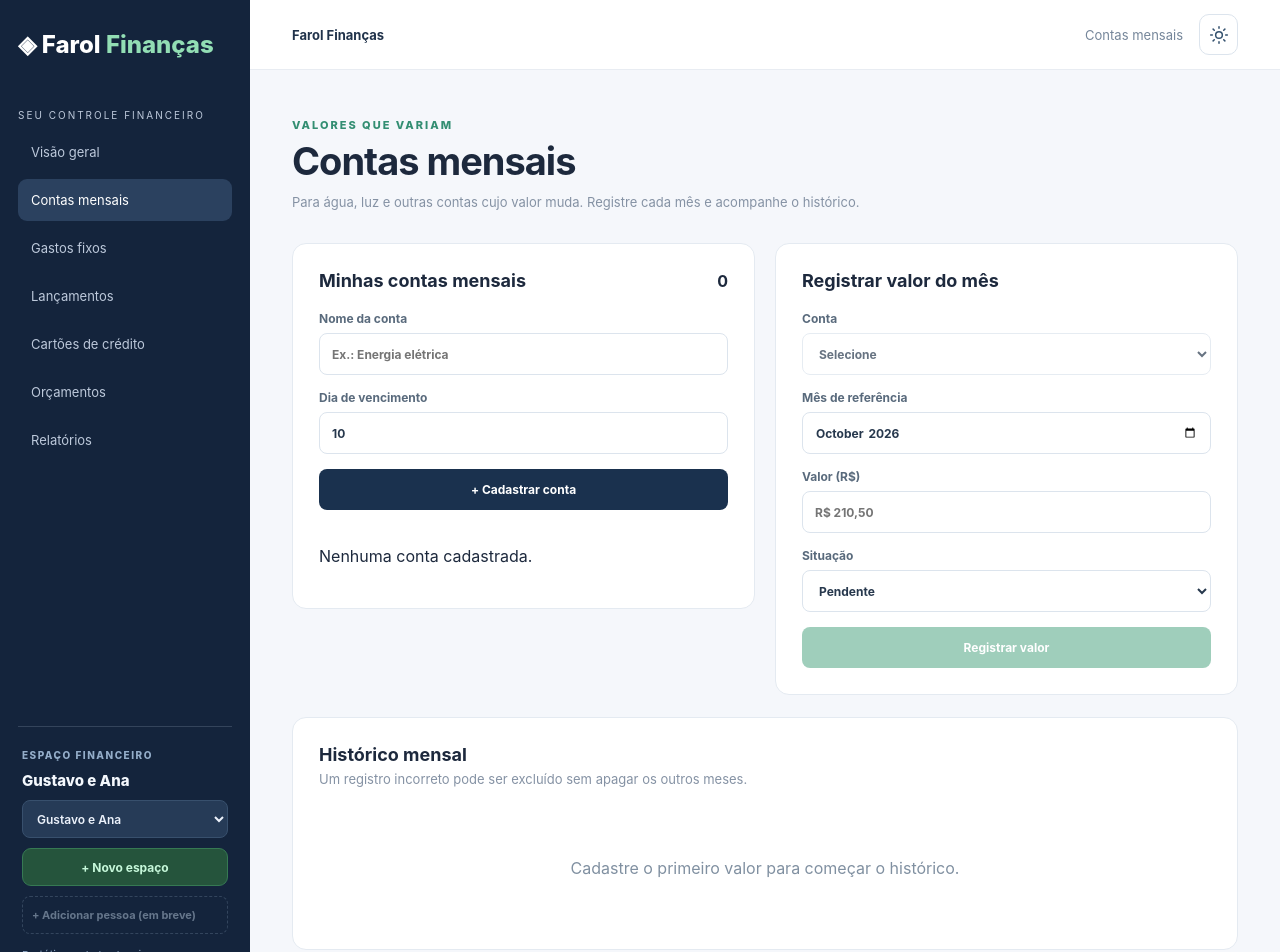
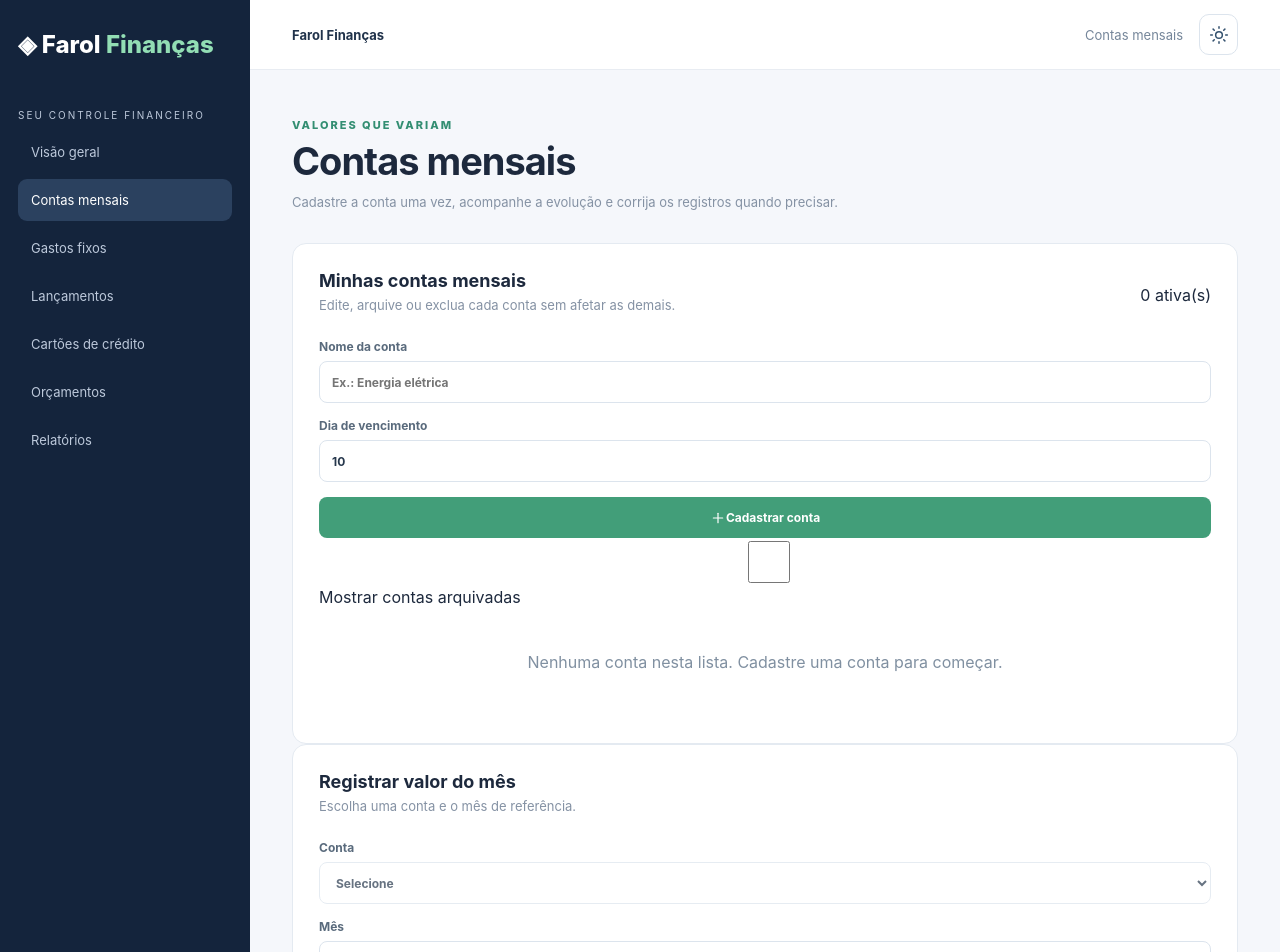
Before and after one commit to GutoSwan/farol-financas, a Vue app: page /contas-mensais in a window 1280 px wide. Shown: the top 952 px of the page. Built offline with nearby package versions, Linux system fonts and the light colour scheme.

Commit message:
feat: contas mensais verticais com editar arquivar excluir e histórico

```diff
--- a/src/presentation/pages/BillsPage.vue
+++ b/src/presentation/pages/BillsPage.vue
@@ -1,29 +1,39 @@
 <script setup lang="ts">
 import { computed, ref, watch } from 'vue'
 import MoneyInput from '../components/MoneyInput.vue'
+import UiIcon from '../components/UiIcon.vue'
 import { useBills } from '../composables/useBills'
 import { parseBRLToCents, formatBRL } from '../../domain/value-objects/Money'
 import { changePercentage, getPreviousEntry } from '../../domain/services/billAnalytics'
 import { currentYearMonth, formatYearMonth } from '../../shared/date'
 import type { MonthlyBillEntry } from '../../domain/entities/MonthlyBillEntry'
+import type { RecurringBill } from '../../domain/entities/RecurringBill'
 
-const { bills, entries, error, addBill, saveEntry, deleteEntry } = useBills()
-const name = ref('')
-const dueDay = ref(10)
+const { bills, entries, error, addBill, saveEntry, deleteEntry, updateBill, setBillActive, removeBill } = useBills()
+const newName = ref('')
+const newDueDay = ref(10)
 const selectedId = ref('')
+const showArchived = ref(false)
+const editing = ref(false)
+const editName = ref('')
+const editDueDay = ref(10)
 const month = ref(currentYearMonth())
 const amount = ref('')
 const status = ref<'paid' | 'pending'>('pending')
 const message = ref('')
 const localError = ref('')
 
+const visibleBills = computed(() => bills.value.filter((bill) => bill.active || showArchived.value))
+const selected = computed(() => bills.value.find((bill) => bill.id === selectedId.value))
 const history = computed(() => entries.value.filter((entry) => entry.billId === selectedId.value)
   .sort((a, b) => b.yearMonth.localeCompare(a.yearMonth)))
 const current = computed(() => history.value.find((entry) => entry.yearMonth === month.value))
 const previous = computed(() => getPreviousEntry(entries.value, selectedId.value, month.value))
 
-watch(bills, (items) => {
-  if (!items.some((item) => item.id === selectedId.value)) selectedId.value = items[0]?.id ?? ''
+watch([bills, showArchived], () => {
+  if (!visibleBills.value.some((item) => item.id === selectedId.value)) {
+    selectedId.value = visibleBills.value[0]?.id ?? ''
+  }
 }, { immediate: true })
 
 watch([selectedId, month, current], () => {
@@ -32,40 +42,75 @@ watch([selectedId, month, current], () => {
   localError.value = ''
 }, { immediate: true })
 
+watch(selectedId, () => { editing.value = false; message.value = '' })
+
+function notify(messageText: string): void {
+  message.value = messageText
+  localError.value = ''
+}
+
 function create(): void {
   message.value = ''
-  const id = addBill(name.value, Number(dueDay.value))
+  const id = addBill(newName.value, Number(newDueDay.value))
   if (id) {
+    showArchived.value = false
     selectedId.value = id
-    name.value = ''
-    dueDay.value = 10
-    message.value = 'Conta cadastrada.'
+    newName.value = ''
+    newDueDay.value = 10
+    notify('Conta cadastrada com sucesso.')
   }
 }
 
 function record(): void {
+  message.value = ''
   localError.value = ''
-  message.value = ''
   try {
     if (saveEntry(selectedId.value, month.value, parseBRLToCents(amount.value), status.value)) {
-      message.value = 'Valor mensal salvo com sucesso.'
+      notify('Valor mensal salvo com sucesso.')
     }
   } catch (cause) {
     localError.value = cause instanceof Error ? cause.message : 'Valor inválido.'
   }
 }
 
-function removeMonthlyEntry(entry: MonthlyBillEntry): void {
-  const billName = bills.value.find((bill) => bill.id === entry.billId)?.name ?? 'Esta conta'
-  const confirmed = window.confirm(
-    `Excluir o registro de "${billName}" de ${formatYearMonth(entry.yearMonth)} (${formatBRL(entry.amountCents)})?\n\nSomente este mês será excluído. Os demais meses e o cadastro da conta permanecerão.`
+function editBill(bill: RecurringBill): void {
+  selectedId.value = bill.id
+  editName.value = bill.name
+  editDueDay.value = bill.dueDay
+  editing.value = true
+}
+
+function saveBillEdit(): void {
+  if (!selected.value) return
+  if (updateBill(selected.value.id, editName.value, Number(editDueDay.value))) {
+    editing.value = false
+    notify('Nome e vencimento atualizados.')
+  }
+}
+
+function archiveBill(bill: RecurringBill): void {
+  if (bill.active && !window.confirm(`Arquivar "${bill.name}"? O histórico será mantido e novos registros mensais serão bloqueados.`)) return
+  if (setBillActive(bill.id, !bill.active)) {
+    if (bill.active) showArchived.value = true
+    notify(bill.active ? 'Conta arquivada sem apagar o histórico.' : 'Conta reativada.')
+  }
+}
+
+function deleteBill(bill: RecurringBill): void {
+  const count = entries.value.filter((item) => item.billId === bill.id).length
+  const answer = window.prompt(
+    `Excluir permanentemente a conta "${bill.name}" e seus ${count} registro(s) mensais?\n\nPara confirmar, digite exatamente o nome da conta: ${bill.name}`
   )
-  if (!confirmed) return
-  message.value = ''
-  localError.value = ''
-  if (deleteEntry(entry.id)) {
-    message.value = 'Registro mensal excluído. Os demais meses foram preservados.'
+  if (answer !== bill.name) return
+  if (removeBill(bill.id)) {
+    editing.value = false
+    notify('Conta e histórico excluídos. Ela não aparecerá mais na seleção.')
   }
+}
+
+function deleteMonth(entry: MonthlyBillEntry): void {
+  if (!window.confirm(`Excluir o registro de ${formatYearMonth(entry.yearMonth)} (${formatBRL(entry.amountCents)})? Os demais meses serão preservados.`)) return
+  if (deleteEntry(entry.id)) notify('Registro mensal excluído.')
 }
 
 function compare(a: number, b: number): string {
@@ -76,81 +121,90 @@ function compare(a: number, b: number): string {
 
 <template>
   <div class="heading">
-    <div>
-      <p class="eyebrow">VALORES QUE VARIAM</p>
-      <h1>Contas mensais</h1>
-      <p>Para água, luz e outras contas cujo valor muda. Registre cada mês e acompanhe o histórico.</p>
-    </div>
+    <div><p class="eyebrow">VALORES QUE VARIAM</p><h1>Contas mensais</h1>
+      <p>Cadastre a conta uma vez, acompanhe a evolução e corrija os registros quando precisar.</p></div>
   </div>
-
-  <div class="columns">
+  <div class="finance-flow">
     <section class="panel">
-      <div class="panel-title"><h2>Minhas contas mensais</h2><b>{{ bills.length }}</b></div>
-      <form class="form" @submit.prevent="create">
-        <label>Nome da conta<input v-model="name" required minlength="2" maxlength="80" placeholder="Ex.: Energia elétrica" /></label>
-        <label>Dia de vencimento<input v-model.number="dueDay" type="number" min="1" max="31" required /></label>
-        <button type="submit" class="dark">+ Cadastrar conta</button>
+      <div class="panel-title">
+        <div><h2>Minhas contas mensais</h2><p>Edite, arquive ou exclua cada conta sem afetar as demais.</p></div>
+        <span class="count-chip">{{ bills.filter((bill) => bill.active).length }} ativa(s)</span>
+      </div>
+      <form class="form compact-form" @submit.prevent="create">
+        <label>Nome da conta<input v-model="newName" required minlength="2" maxlength="80" placeholder="Ex.: Energia elétrica" /></label>
+        <label>Dia de vencimento<input v-model.number="newDueDay" type="number" min="1" max="31" required /></label>
+        <button class="primary" type="submit"><UiIcon name="plus" :size="16" /> Cadastrar conta</button>
       </form>
-      <div class="bill-list">
-        <button v-for="bill in bills" :key="bill.id" type="button" :class="{ selected: selectedId === bill.id }" @click="selectedId = bill.id">
-          <b>{{ bill.name }}</b><small>Vence dia {{ bill.dueDay }}</small>
-        </button>
-        <p v-if="!bills.length">Nenhuma conta cadastrada.</p>
+      <label class="toggle-row"><input v-model="showArchived" type="checkbox" /> Mostrar contas arquivadas</label>
+      <div v-if="!visibleBills.length" class="empty">Nenhuma conta nesta lista. Cadastre uma conta para começar.</div>
+      <div v-else class="account-list">
+        <article v-for="bill in visibleBills" :key="bill.id" class="account-row" :class="{ selected: selectedId === bill.id, mutedAccount: !bill.active }">
+          <button class="account-choose" type="button" @click="selectedId = bill.id">
+            <strong>{{ bill.name }}</strong>
+            <small>Dia {{ bill.dueDay }} · {{ bill.active ? 'Ativa' : 'Arquivada' }} · {{ entries.filter((entry) => entry.billId === bill.id).length }} mês(es)</small>
+          </button>
+          <div class="account-actions">
+            <button type="button" class="icon-action" :aria-label="'Editar ' + bill.name" :title="'Editar ' + bill.name" @click="editBill(bill)"><UiIcon name="edit" :size="17" /></button>
+            <button type="button" class="icon-action" :aria-label="(bill.active ? 'Arquivar ' : 'Reativar ') + bill.name" :title="bill.active ? 'Arquivar' : 'Reativar'" @click="archiveBill(bill)"><UiIcon :name="bill.active ? 'archive' : 'restore'" :size="17" /></button>
+            <button type="button" class="icon-action danger" :aria-label="'Excluir conta ' + bill.name" :title="'Excluir conta ' + bill.name" @click="deleteBill(bill)"><UiIcon name="trash" :size="17" /></button>
+          </div>
+        </article>
       </div>
+      <form v-if="editing && selected" class="edit-account-form" @submit.prevent="saveBillEdit">
+        <h3>Editar {{ selected.name }}</h3>
+        <label>Nome<input v-model="editName" maxlength="80" minlength="2" required /></label>
+        <label>Vencimento<input v-model.number="editDueDay" type="number" min="1" max="31" required /></label>
+        <div class="action-row"><button type="submit" class="primary">Salvar alterações</button><button type="button" class="secondary-action" @click="editing = false">Cancelar</button></div>
+      </form>
     </section>
 
     <section class="panel">
-      <div class="panel-title"><h2>Registrar valor do mês</h2></div>
-      <form class="form" @submit.prevent="record">
+      <div class="panel-title">
+        <div><h2>Registrar valor do mês</h2><p>Escolha uma conta e o mês de referência.</p></div>
+      </div>
+      <form class="form compact-form" @submit.prevent="record">
         <label>Conta
-          <select v-model="selectedId" :disabled="!bills.length" required>
+          <select v-model="selectedId" required :disabled="!visibleBills.length">
             <option disabled value="">Selecione</option>
-            <option v-for="bill in bills" :key="bill.id" :value="bill.id">{{ bill.name }}</option>
+            <option v-for="bill in visibleBills" :key="bill.id" :value="bill.id">{{ bill.name }}{{ bill.active ? '' : ' (arquivada)' }}</option>
           </select>
         </label>
-        <label>Mês de referência<input type="month" v-model="month" required /></label>
-        <label>Valor (R$)<MoneyInput v-model="amount" required placeholder="R$ 210,50" :disabled="!selectedId" /></label>
+        <label>Mês<input v-model="month" type="month" required /></label>
+        <label>Valor (R$)<MoneyInput v-model="amount" required :disabled="!selected?.active" /></label>
         <label>Situação
-          <select v-model="status"><option value="pending">Pendente</option><option value="paid">Pago</option></select>
+          <select v-model="status" :disabled="!selected?.active"><option value="pending">Pendente</option><option value="paid">Pago</option></select>
         </label>
-        <button type="submit" class="primary" :disabled="!selectedId">{{ current ? 'Atualizar registro' : 'Registrar valor' }}</button>
+        <button type="submit" class="primary" :disabled="!selected?.active">{{ current ? 'Atualizar registro' : 'Registrar valor' }}</button>
       </form>
+      <p v-if="selected && !selected.active" class="notice">Conta arquivada: reative-a para cadastrar novos valores. O histórico permanece abaixo.</p>
+      <div v-if="current && previous" class="comparison">
+        <span>Em relação a {{ formatYearMonth(previous.yearMonth) }}</span>
+        <strong>{{ formatBRL(Math.abs(current.amountCents - previous.amountCents)) }}</strong>
+        <b :class="current.amountCents > previous.amountCents ? 'expense-text' : 'positive-text'">{{ compare(current.amountCents, previous.amountCents) }}</b>
+      </div>
       <p v-if="message" class="success" role="status">{{ message }}</p>
-      <p v-if="error || localError" class="error" role="alert">{{ localError || error }}</p>
-      <div v-if="current && previous" class="comparison">
-        <span>Comparação com {{ formatYearMonth(previous.yearMonth) }}</span>
-        <strong>{{ formatBRL(Math.abs(current.amountCents - previous.amountCents)) }}</strong>
-        <b :class="current.amountCents > previous.amountCents ? 'up' : 'down'">{{ compare(current.amountCents, previous.amountCents) }}</b>
+      <p v-if="localError || error" class="error" role="alert">{{ localError || error }}</p>
+    </section>
+
+    <section class="panel">
+      <div class="panel-title">
+        <div><h2>Histórico mensal {{ selected ? 'de ' + selected.name : '' }}</h2><p>Você pode excluir somente um mês com a lixeira bordô.</p></div>
+      </div>
+      <p v-if="!history.length" class="empty">Ainda não há valores registrados para esta conta.</p>
+      <div v-else class="scroll">
+        <table>
+          <thead><tr><th>Mês</th><th>Situação</th><th>Valor</th><th>Variação</th><th>Ações</th></tr></thead>
+          <tbody><tr v-for="(entry, index) in history" :key="entry.id">
+            <td>{{ formatYearMonth(entry.yearMonth) }}</td>
+            <td>{{ entry.status === 'paid' ? 'Pago' : 'Pendente' }}</td>
+            <td>{{ formatBRL(entry.amountCents) }}</td>
+            <td :class="index < history.length - 1 && entry.amountCents > history[index + 1].amountCents ? 'expense-text' : 'positive-text'">
+              {{ index < history.length - 1 ? compare(entry.amountCents, history[index + 1].amountCents) : '—' }}
+            </td>
+            <td><button class="icon-action danger" type="button" :aria-label="'Excluir somente ' + formatYearMonth(entry.yearMonth)" @click="deleteMonth(entry)"><UiIcon name="trash" :size="18" /></button></td>
+          </tr></tbody>
+        </table>
       </div>
     </section>
   </div>
-
-  <section class="panel history">
-    <div class="panel-title">
-      <div><h2>Histórico mensal</h2><p>Um registro incorreto pode ser excluído sem apagar os outros meses.</p></div>
-    </div>
-    <div v-if="!history.length" class="empty">Cadastre o primeiro valor para começar o histórico.</div>
-    <div v-else class="scroll">
-      <table>
-        <thead><tr><th>Mês</th><th>Situação</th><th>Valor</th><th>Variação</th><th>Ações</th></tr></thead>
-        <tbody>
-          <tr v-for="(entry, index) in history" :key="entry.id">
-            <td>{{ formatYearMonth(entry.yearMonth) }}</td>
-            <td>{{ entry.status === 'paid' ? 'Pago' : 'Pendente' }}</td>
-            <td>{{ formatBRL(entry.amountCents) }}</td>
-            <td :class="index < history.length - 1 && entry.amountCents > history[index + 1].amountCents ? 'up' : 'down'">
-              {{ index < history.length - 1 ? compare(entry.amountCents, history[index + 1].amountCents) : '—' }}
-            </td>
-            <td>
-              <button type="button" class="danger-icon-button" :aria-label="'Excluir registro de ' + formatYearMonth(entry.yearMonth)" :title="'Excluir somente ' + formatYearMonth(entry.yearMonth)" @click="removeMonthlyEntry(entry)">
-                <svg xmlns="http://www.w3.org/2000/svg" width="17" height="17" viewBox="0 0 24 24" fill="none" stroke="currentColor" stroke-width="2" stroke-linecap="round" stroke-linejoin="round" aria-hidden="true">
-                  <path d="M3 6h18M8 6V4h8v2M19 6l-1 14H6L5 6M10 10v6m4-6v6"/>
-                </svg>
-              </button>
-            </td>
-          </tr>
-        </tbody>
-      </table>
-    </div>
-  </section>
 </template>
```
